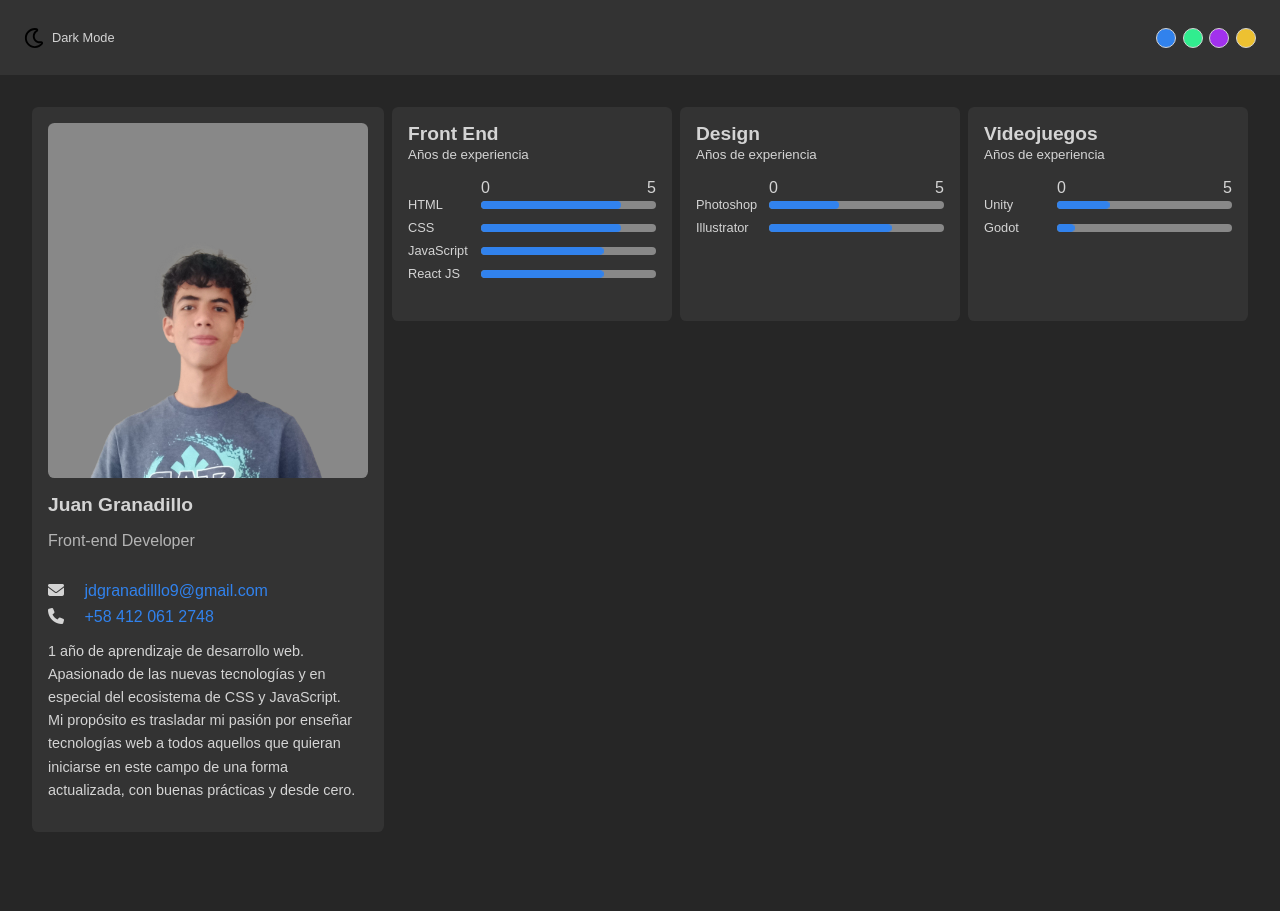
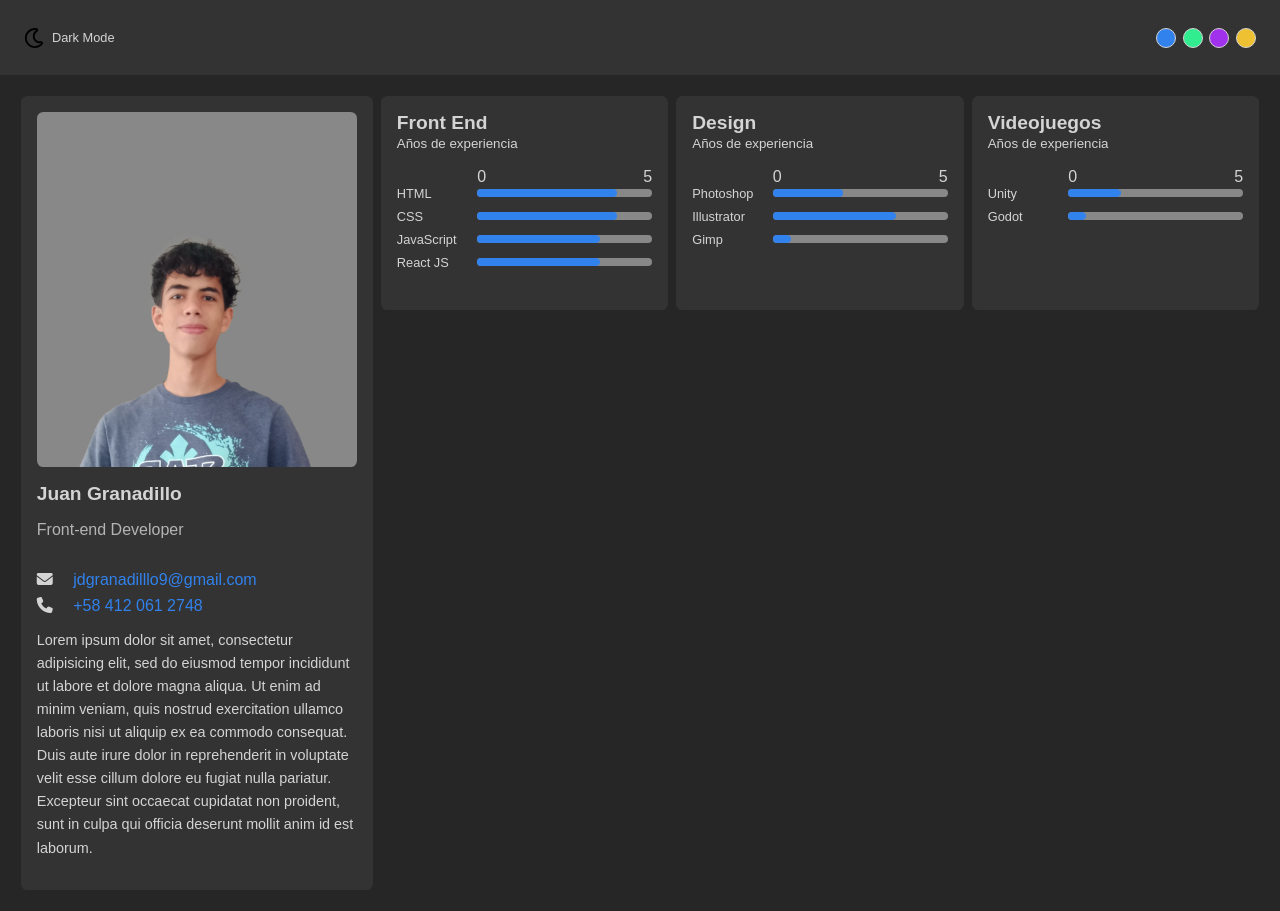
Before and after one commit to JuanchoDGM/portfolio, a plain HTML site: page index.html in a window 1280 px wide. Before the commit the page ends 864 px from the top, so only its background shows below. Drawn offline with Linux system fonts and the light colour scheme.

Commit message:
little changes

```diff
--- a/css/styles.css
+++ b/css/styles.css
@@ -109,7 +109,7 @@ body.dark{
 
 .main{
 	display: grid;
-	padding: 2em;
+	padding: 1.3em;
 	grid-gap: 0.5em;
 }
 
--- a/index.html
+++ b/index.html
@@ -47,8 +47,12 @@
               <a href="tel:+584120612748">+58 412 061 2748</a>
             </div>
             <p class="card__text">
-              1 año de aprendizaje de desarrollo web. Apasionado de las nuevas tecnologías y en especial del ecosistema de CSS y JavaScript. <br>
-              Mi propósito es trasladar mi pasión por enseñar tecnologías web a todos aquellos que quieran iniciarse en este campo de una forma actualizada, con buenas prácticas y desde cero.
+              Lorem ipsum dolor sit amet, consectetur adipisicing elit, sed do eiusmod
+              tempor incididunt ut labore et dolore magna aliqua. Ut enim ad minim veniam,
+              quis nostrud exercitation ullamco laboris nisi ut aliquip ex ea commodo
+              consequat. Duis aute irure dolor in reprehenderit in voluptate velit esse
+              cillum dolore eu fugiat nulla pariatur. Excepteur sint occaecat cupidatat non
+              proident, sunt in culpa qui officia deserunt mollit anim id est laborum.
             </p>
           </div>
         </article>
@@ -96,6 +100,10 @@
               <p class="skills__tech">Illustrator</p>
               <div class="skills__bar skills__bar--70"></div>
             </div>
+            <div class="skills__item">
+              <p class="skills__tech">Gimp</p>
+              <div class="skills__bar skills__bar--10"></div>
+            </div>
           </div>
         </article>
         <article class="card">
--- /dev/null
+++ b/x.html
@@ -0,0 +1,10 @@
+<!DOCTYPE html>
+<html>
+<head>
+	<title>univ</title>
+	<meta charset="utf-8">
+</head>
+<body>
+<script src="x.js"></script>
+</body>
+</html>
--- /dev/null
+++ b/x.js
@@ -0,0 +1,6 @@
+let pi = 3.14;
+let radio = prompt("introduzca radio: ");
+let longitud = 2*pi*radio;
+let area = pi*(radio**2);
+let volumen = (4/3)*pi*(radio**3);
+document.write(`Longitud: ${longitud}<br> Área: ${area}<br> Volúmen: ${volumen}`);
```
